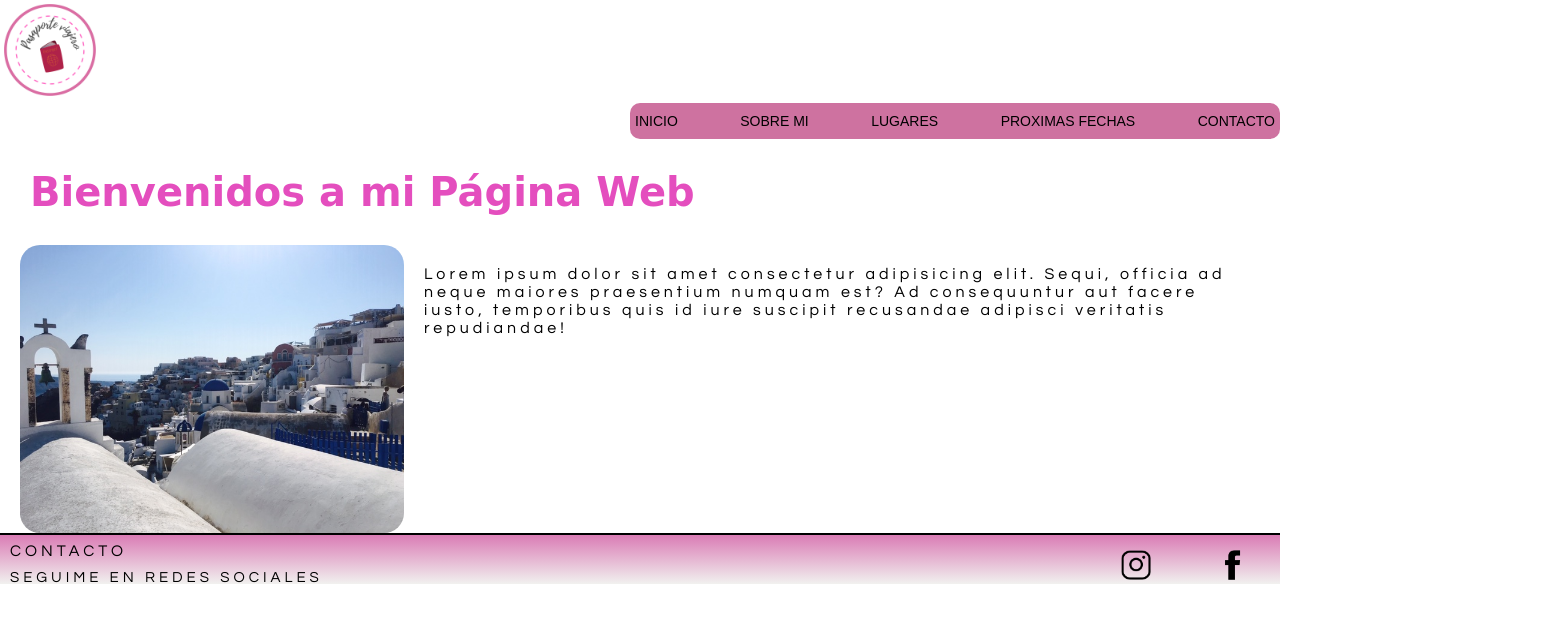
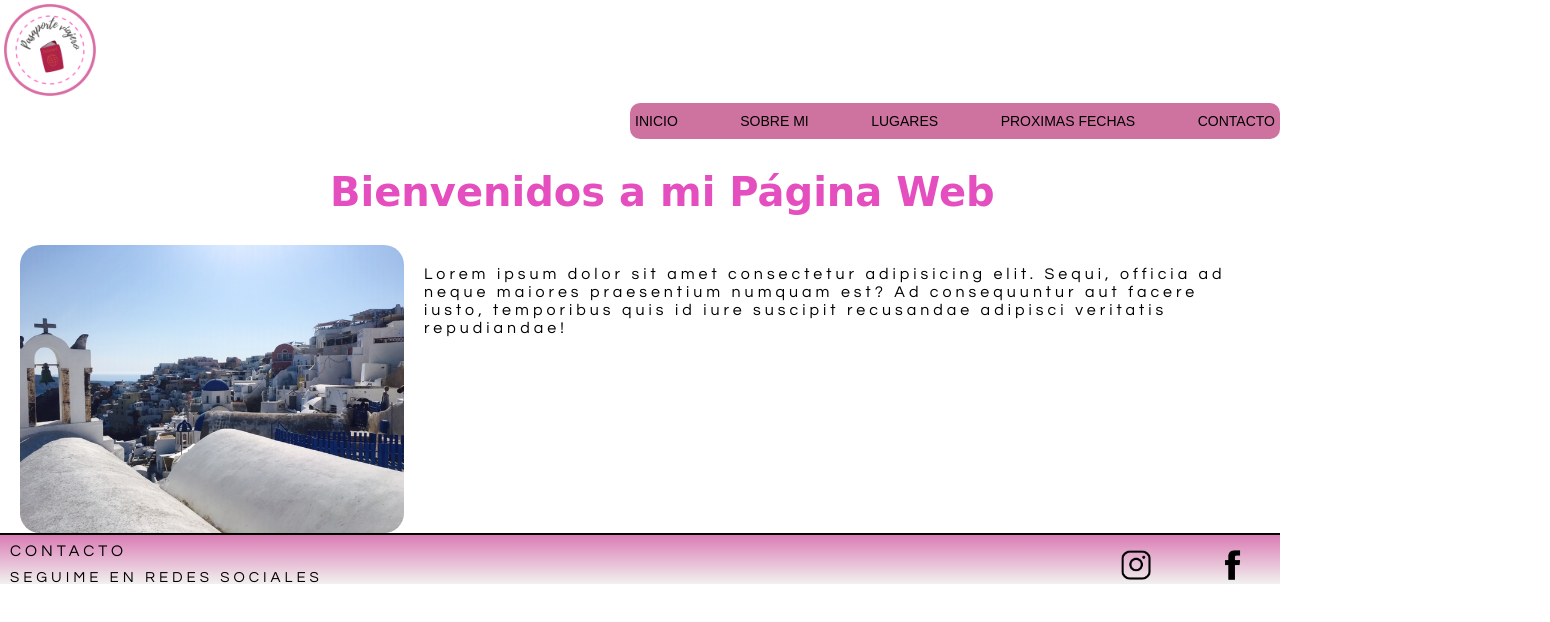
Before and after one commit to carladelpo/proyecto-coder, a plain HTML site: page index.html in a window 1280 px wide. In both pictures the pointer is over the element "Bienvenidos a mi Página Web". Shown: the whole page, 1550 px wide, since content can reach past the window. Drawn offline with Linux system fonts and the light colour scheme; a web font is replaced by a local one.

Commit message:
Transicion en H1

```diff
--- a/style.css
+++ b/style.css
@@ -94,6 +94,11 @@ header nav a {
     color: rgb(228, 78, 190);
     font-family: 'Rampart One', cursive;
     text-align: left;
+    transition: all 2s;
+}
+
+.titulo:hover {
+    transform: translate(300px);
 }
 
 
```
